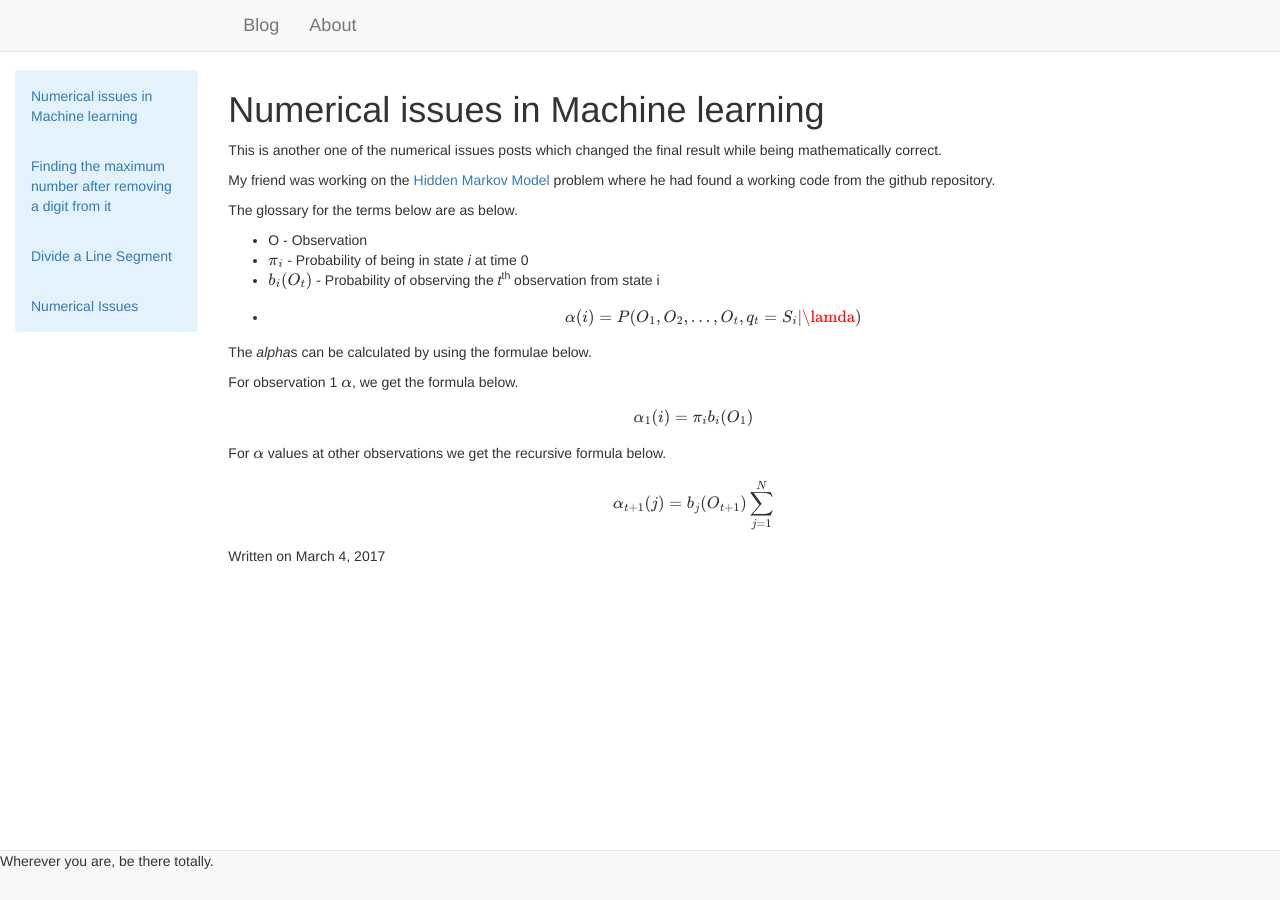
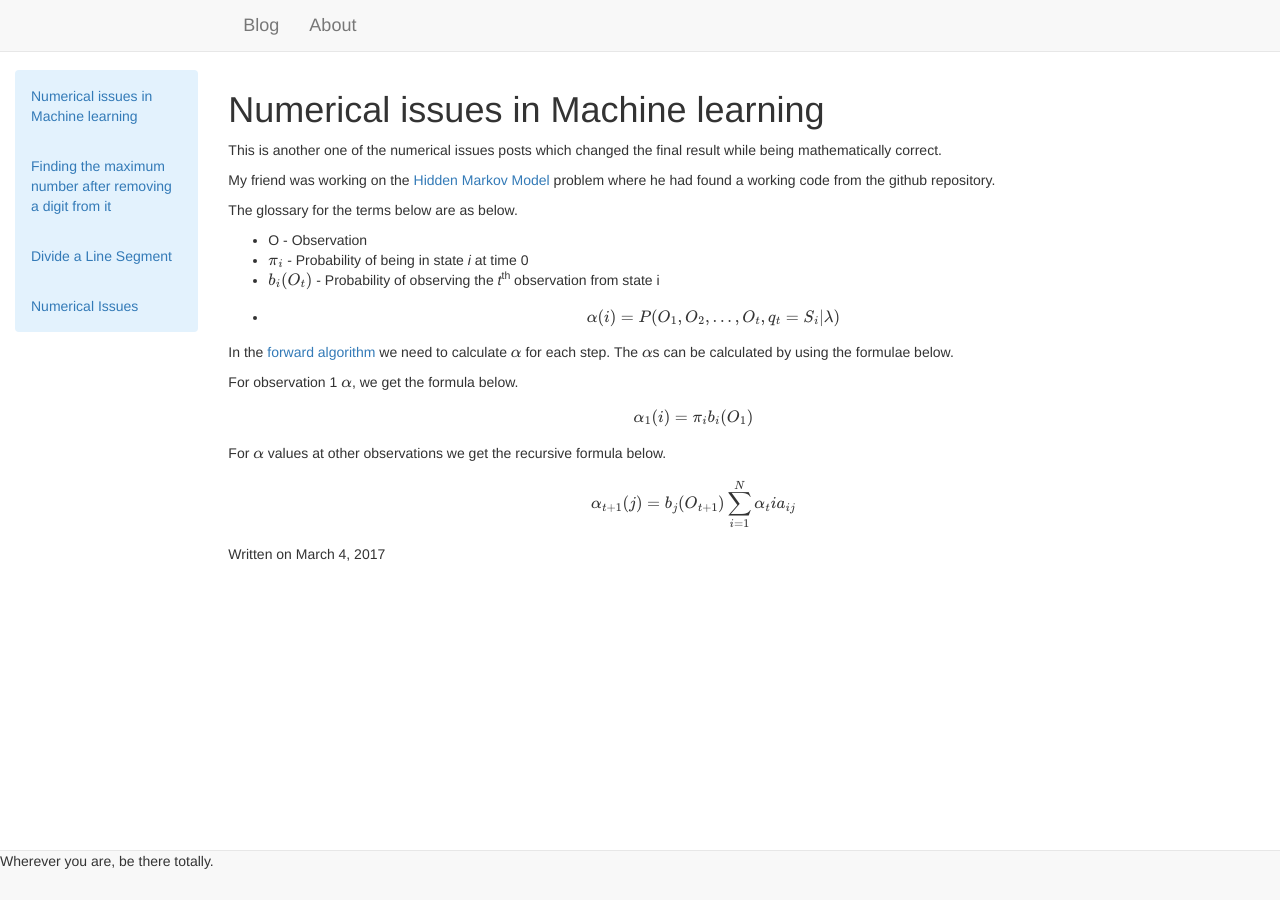
Before and after one commit to surajshetiya/surajshetiya.github.io, a Jekyll site: the page built from _posts/2017-03-04-Numerical-issues-machine-learning.md, in a window 1280 px wide. Built offline with Jekyll 4.4.1, drawn with Linux system fonts in a browser that asks for light colours; formulas are drawn with MathJax 3.

Commit message:
Numerical issues

```diff
--- a/_posts/2017-03-04-Numerical-issues-machine-learning.md
+++ b/_posts/2017-03-04-Numerical-issues-machine-learning.md
@@ -14,10 +14,10 @@ The glossary for the terms below are as below.
 * O - Observation
 * $$\pi_{i}$$ - Probability of being in state *i* at time 0
 * $$b_{i}(O_{t})$$ - Probability of observing the *t*<sup>th</sup> observation from state i
-* $$\alpha(i) = P(O_{1}, O_{2}, ... , O_{t}, q_{t} = S_{i}|\lamda)$$
+* $$\alpha(i) = P(O_{1}, O_{2}, ... , O_{t}, q_{t} = S_{i}|\lambda)$$
 
+In the [forward algorithm](https://en.wikipedia.org/wiki/Forward_algorithm) we need to calculate $$\alpha$$ for each step. The $$\alpha$$s can be calculated by using the formulae below.
 
-The *alpha*s can be calculated by using the formulae below.
 
 For observation 1 $$\alpha$$, we get the formula below.
 
@@ -31,5 +31,5 @@ For $$\alpha$$ values at other observations we get the recursive formula below.
 
 
 $$
-\alpha_{t+1}(j) = b_{j}(O_{t+1})\sum_{j=1}^{N}
+\alpha_{t+1}(j) = b_{j}(O_{t+1})\sum_{i=1}^{N}\alpha_{t}{i}a_{ij}
 $$
```
